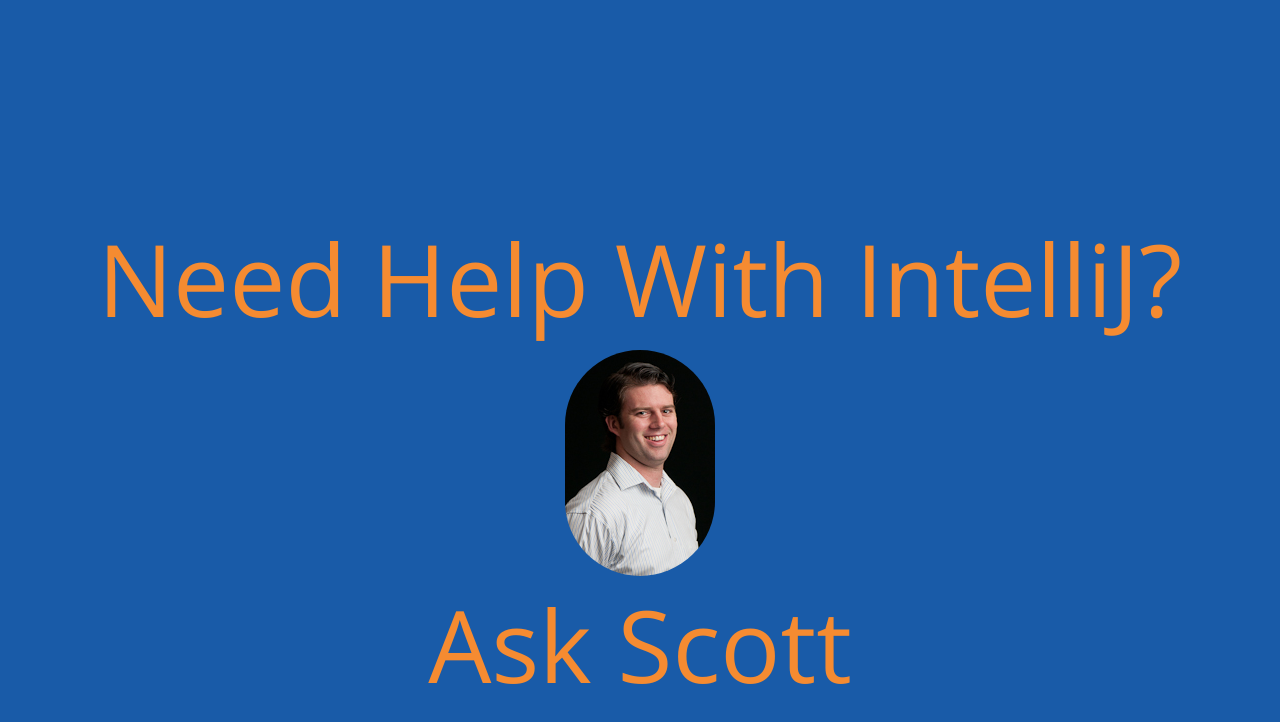
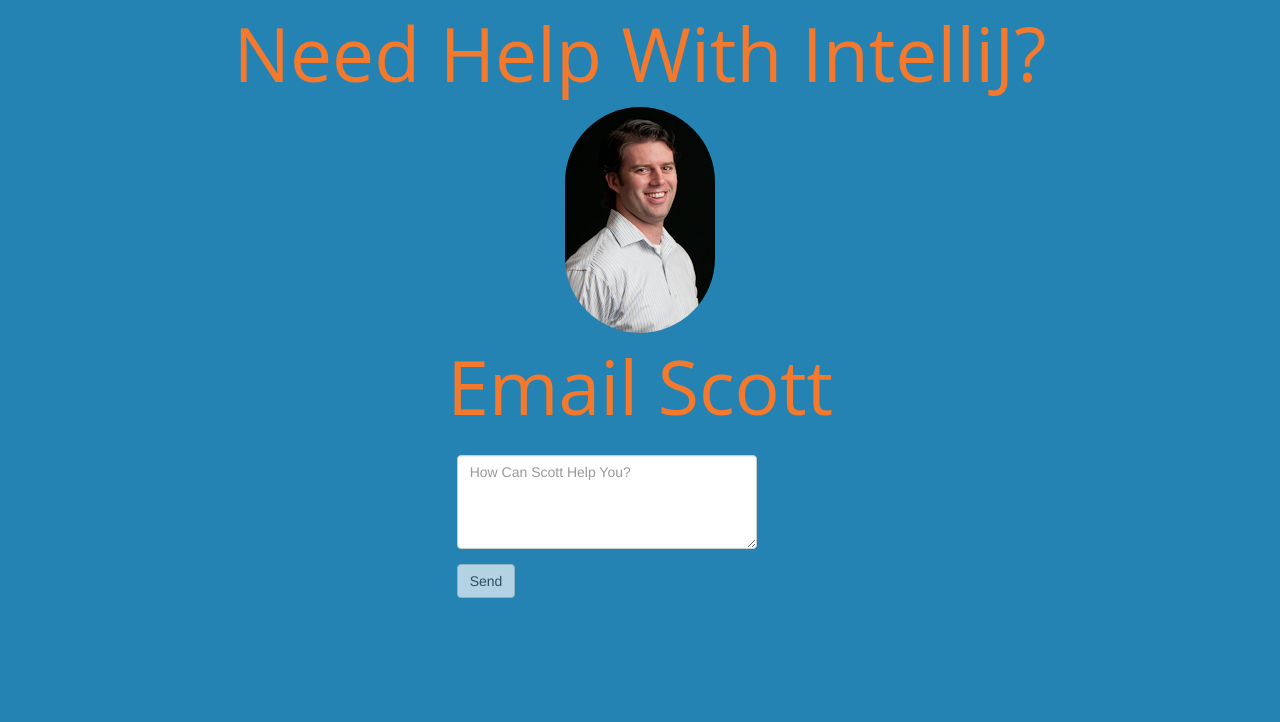
Before and after one commit to markgrossman/markgrossman.github.io, a plain HTML site: page index.html in a window 1280 px wide. Drawn offline with nearby package versions, Linux system fonts and the light colour scheme.

Commit message:
Add email

```diff
--- a/IntelliJHelp.css
+++ b/IntelliJHelp.css
@@ -1,25 +1,23 @@
-html, body {
-	margin: 0;
-	padding: 0;
-	height: 100%;
-	text-align: center;
-	background-color: #195BA8;
+body {
+	background-color: #2583B3;
 }
-#floater {
-	position: relative;
-	float: left;
-	height: 30%;
-	margin-bottom: -30px;
+
+.emailForm {
+	width: 100%;
+    padding: 15px;
+    margin: 0 auto;
 }
+
 .text {
-	position: relative;
-	clear: both;
-	height: 100px;
-	position: relative;
+	color: #F5792C;
 	font-family: Open Sans, Arial, sans-serif;
-	font-size: 100px;
-	color: #F58B31;
+	font-size: 75px;
+	margin-left: auto;
+    margin-right: auto;
+    width: 70%;
+    text-align: center
 }
+
 .circular {
 	width: 150;
 	height: 226;
@@ -29,5 +27,4 @@ html, body {
 	background: url(scott.jpg) no-repeat;
 	display: block;
 	margin: auto;
-	margin-top: 40px;
 }
--- /dev/null
+++ b/app.js
@@ -0,0 +1,18 @@
+var app = angular.module("intelliJHelp", []);
+
+
+app.controller("emailController", function($scope, emailService) {
+	this.email = "";
+    $scope.submitEmail = function() {
+        emailService.sendEmail(this.email)
+        this.email = "";
+    };
+});
+
+app.service("emailService", function($http, $q) {
+  this.sendEmail = function (email) {
+    $http.post('https://powerful-temple-5775.herokuapp.com/email', email).success(function() {
+      console.log("It sent!!!");
+    });
+  }
+});
--- a/index.html
+++ b/index.html
@@ -1,17 +1,35 @@
-<html>
+<html ng-app="intelliJHelp">
 	<head>
-		<link href='http://fonts.googleapis.com/css?family=Open+Sans' rel='stylesheet' type='text/css'>
+		<script src="https://ajax.googleapis.com/ajax/libs/angularjs/1.3.15/angular.min.js"></script>
+		<link rel="stylesheet" href="https://maxcdn.bootstrapcdn.com/bootstrap/3.3.4/css/bootstrap.min.css">
 		<link rel="stylesheet" type="text/css" href="IntelliJHelp.css">
+		<script type="text/javascript" src="app.js"></script>
 	</head>
 	<body>
-		<div id="floater"></div>
-		<div class="text">
-			Need Help With IntelliJ?
+		<div class="col-md-12">
+			<div class="text">
+				Need Help With IntelliJ?
+			</div>
+			<div class="circular">
+			</div>
+			<div class="text">
+				Email Scott
+			</div>
 		</div>
-		<div class="circular">
-		</div>
-		<div class="text">
-			Ask Scott
+		<div ng-controller="emailController" class="col-sm-6 col-md-4 col-md-offset-4">
+			<form name="emailForm" class="form-horizontal emailForm">
+				<div class="form-group center">
+					<!-- <label class="control-label col-sm-2" for="pwd">Email Body:</label> -->
+					<div class="col-sm-10">
+						<textarea rows="4" type="text" class="form-control" id="emailBody" ng-model="email.body" placeholder="How Can Scott Help You?" required></textarea>
+					</div>
+				</div>
+				<div class="form-group center">
+					<div class="col-sm-10 col-sm-offset-0">
+						<button type="submit" class="btn btn-default" ng-click="submitEmail()" ng-disabled="emailForm.$invalid">Send</button>
+					</div>
+				</div>
+			</form>
 		</div>
 	</body>
-</html>
+	<html>
```
